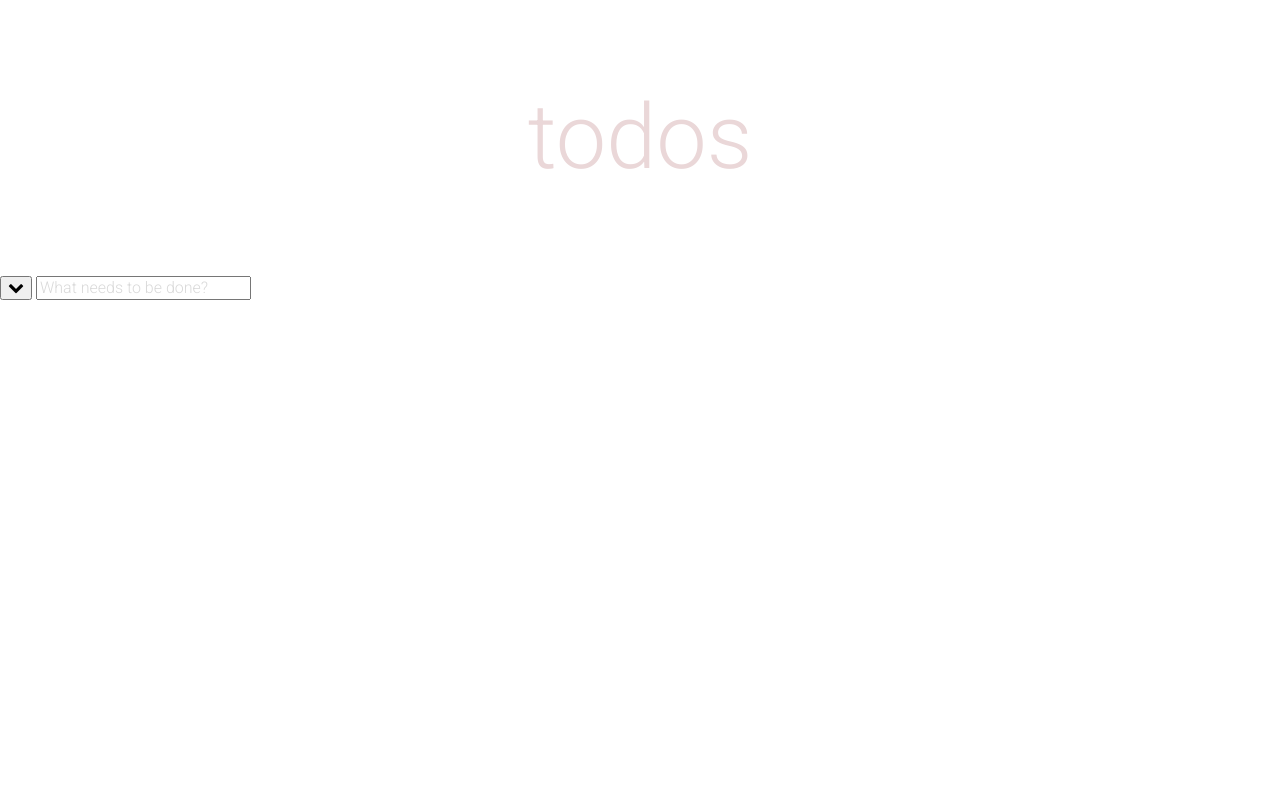
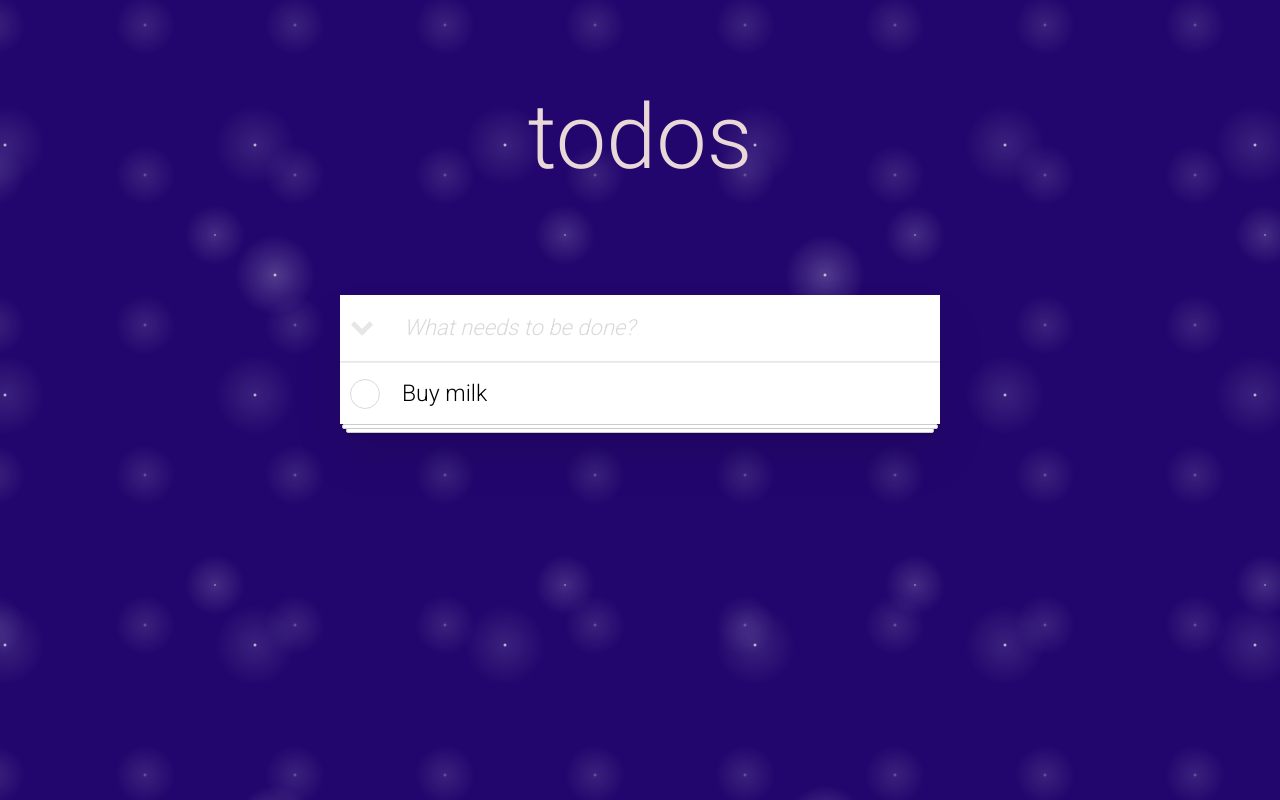
Before and after one commit to valdavii/the_todolist, a plain HTML site: page index.html in a window 1280 px wide. Drawn offline with Linux system fonts and the light colour scheme.

Commit message:
CSS to the list
first list item added
css to list items added
background added

```diff
--- a/index.html
+++ b/index.html
@@ -26,6 +26,12 @@
                   </button>
                 <input class="list-box-question" placeholder="What needs to be done?">
             </div>
+            <div class="list-item">
+                <input type="checkbox" id="item-1" class="item-checkbox">
+                <label for="item-1" class="item-check"></label>
+                <div class="item-title" contenteditable="true">Buy milk</div>
+                <button class="close-item">&times;</button>
+            </div>
         </div>
     </section>
 </body>
--- a/main.css
+++ b/main.css
@@ -12,6 +12,14 @@ html {
 
 body {
     font-family: 'Roboto', sans-serif;
+    background-color:#23066d;
+background-image:
+radial-gradient(white, rgba(255,255,255,.2) 2px, transparent 40px),
+radial-gradient(white, rgba(255,255,255,.15) 1px, transparent 30px),
+radial-gradient(white, rgba(255,255,255,.1) 2px, transparent 40px),
+radial-gradient(rgba(255,255,255,.4), rgba(255,255,255,.1) 2px, transparent 30px);
+background-size: 550px 550px, 350px 350px, 250px 250px, 150px 150px;
+background-position: 0 0, 40px 60px, 130px 270px, 70px 100px;
 }
 .cf:before, .cf:after {
     content: "";
@@ -21,9 +29,7 @@ body {
 .cf:after {
     clear: both;
 }
-/* =================================
-  FAKE PAGES
-==================================== */
+
 
  ::-webkit-input-placeholder {
     color: #d9d9d9;
@@ -49,6 +55,34 @@ body {
     font-weight: 100;
 }
 /* =================================
+  FAKE PAGES
+==================================== */
+
+.main-container:before {
+    bottom: -5px;
+    left: 2px;
+    right: 2px;
+    box-shadow: 0 1px 2px rgba(0, 0, 0, 0.1);
+}
+
+.main-container:after {
+    bottom: -9px;
+    left: 6px;
+    right: 6px;
+    box-shadow: 0 1px 2px rgba(0, 0, 0, 0.15);
+}
+
+.main-container:before, .main-container:after {
+    content: '';
+    position: absolute;
+    height: 3px;
+    background: white;
+    border: 1px solid #ccc;
+    border-radius: 2px;
+}
+
+
+/* =================================
   HEADER
 ==================================== */
 .main-title {
@@ -61,3 +95,97 @@ body {
 /* =================================
   THE TO DO LIST
 ==================================== */
+
+
+.main-container {
+    width: 600px;
+    background: white;
+    box-shadow: 0 30px 50px 0 rgba(0, 0, 0, 0.1);
+    margin: 80px auto;
+    position: relative;
+}
+.list-box-title {
+  border-bottom: 1px solid #e6e6e6;
+}
+
+.list-box-dropdown-btn{
+  position: relative;
+  cursor: pointer;
+  color:#e6e6e6;
+padding-left: 10px;
+background: none;
+border: none;
+font: 1.5em 'FontAwesome';
+top: 0;
+bottom: 0;
+margin: auto;
+outline: none;
+}
+.list-box-question{
+  border: none;
+  font-style: italic;
+  font-size: 22px;
+  padding: 20px;
+  width:84%;
+  outline: none;
+}
+.list-box-question:focus{
+  font-style: normal;
+}
+.list-item {
+    position: relative;
+    padding-left: 10px;
+    border-top: 1px solid #ededed;
+}
+
+.item-title{
+  font-size: 23px;
+      font-weight:300;
+      margin-left: 35px;
+      padding: 17px ;
+      cursor: pointer;
+}
+.item-check{
+  width: 30px;
+  height: 30px;
+  line-height: 30px;
+  cursor: pointer;
+  border: 1px solid #d9d9d9;
+  border-radius: 50%;
+  position: absolute;
+  text-align: center;
+  top: 0;
+  bottom: 0;
+  margin: auto;
+}
+
+.item-checkbox:checked~.item-check:after {
+    position:relative;
+    content: '\2714';
+    color: #6dc9b9;
+    border-color: #cde3df;
+    font-size: 25px;
+  }
+
+  .item-checkbox:checked ~ .item-title{
+    color: #d9d9d9;
+    text-decoration: line-through;
+}
+.close-item {
+    position: absolute;
+    right: 10px;
+    border: none;
+    background: none;
+    font-size: 30px;
+    top:15px;
+    color: #b05b5f;
+    visibility: hidden;
+    cursor: pointer;
+    outline: none;
+  }
+  .list-item:hover .close-item {
+    visibility: visible;
+}
+.item-checkbox {
+    display: none;
+}
```
